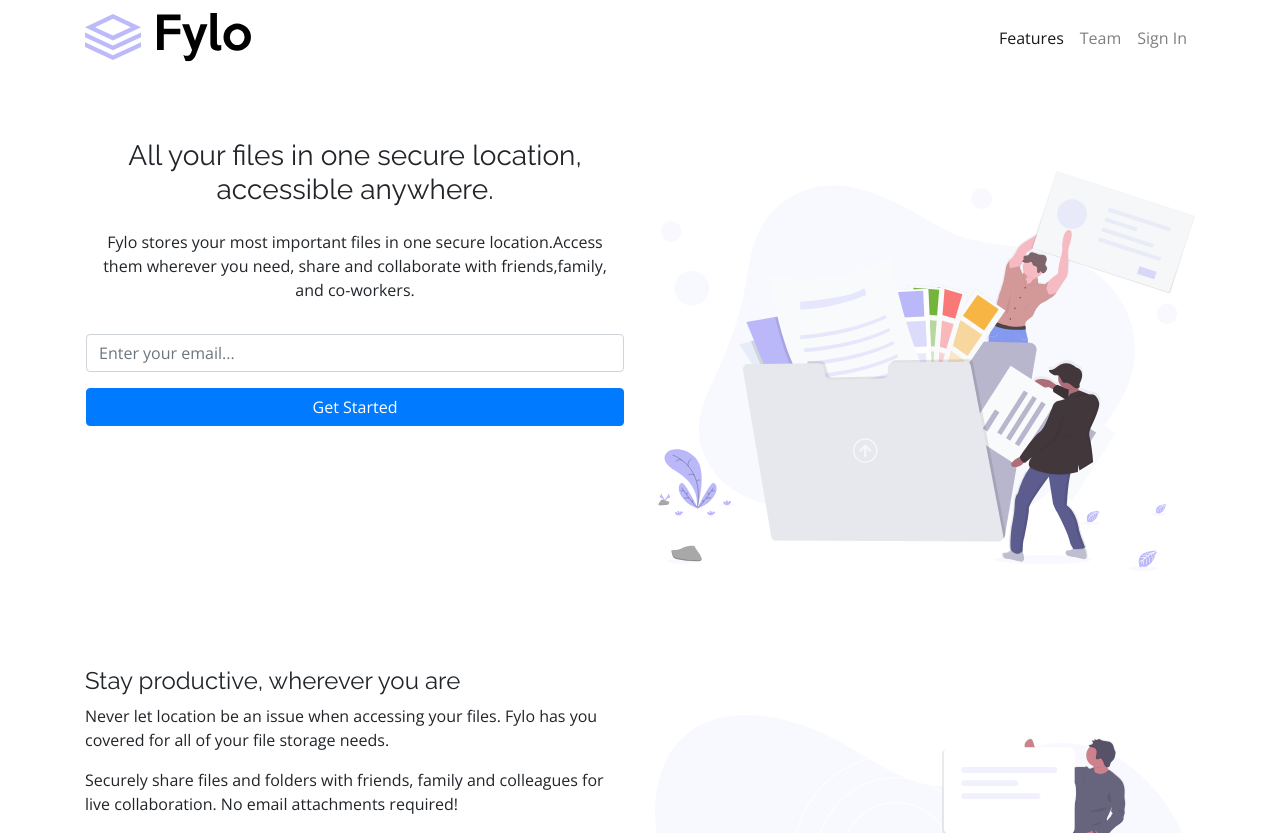
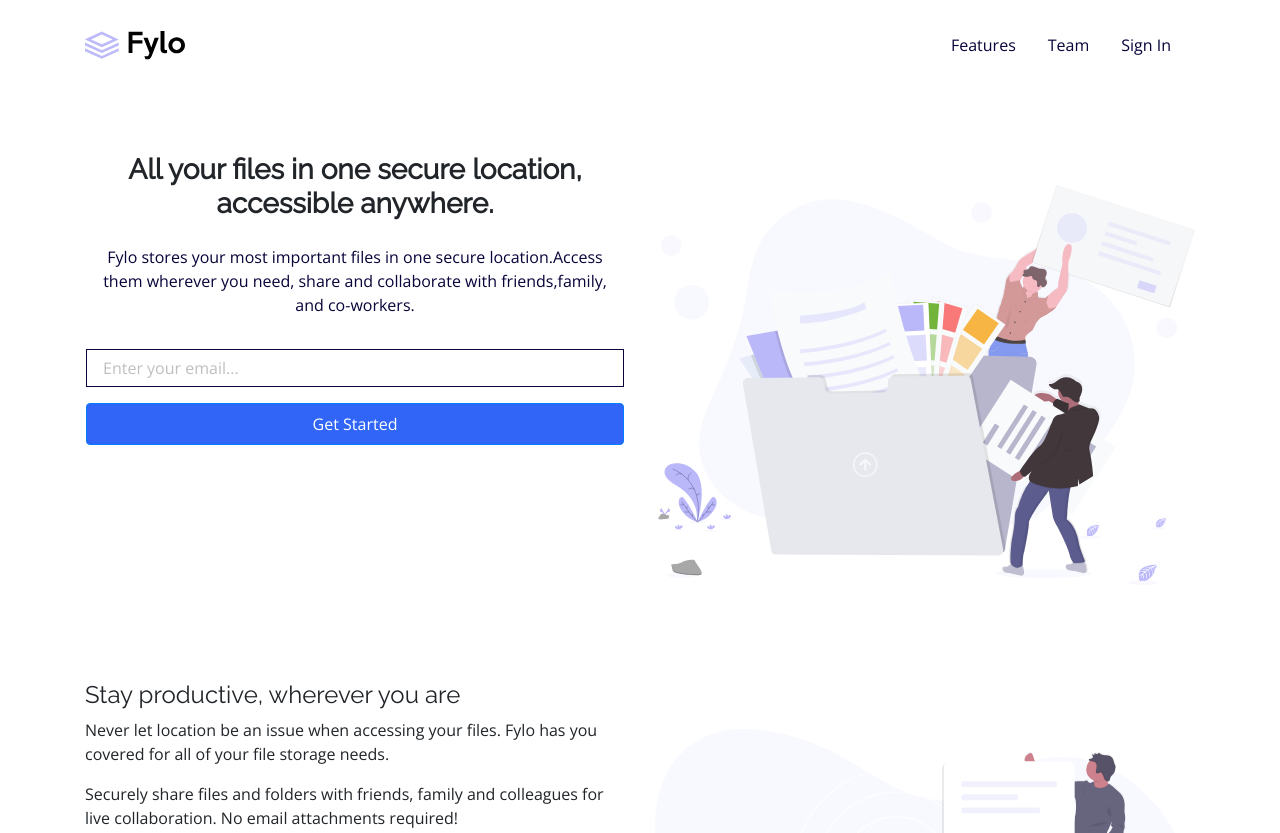
Before and after one commit to MFabri31/fylo-landing-page, a website: page public/index.html in a window 1280 px wide. Shown: the top 833 px of the page. Drawn offline with nearby package versions, Linux system fonts and the light colour scheme.

Commit message:
header and hero styles added

```diff
--- a/public/css/styles.css
+++ b/public/css/styles.css
@@ -6,7 +6,7 @@
     --acent-color2:hsl(170, 45%, 43%);
 
     --neutral-color:hsl(240, 75%, 98%);
-    --meutral-color2: hsl(0, 0%, 75%);
+    --neutral-color2: hsl(0, 0%, 75%);
 
     --main-font:'Open Sans', sans-serif;
     --alt-font:'Raleway', sans-serif;
@@ -19,6 +19,7 @@ body{
     font-family: var(--main-font);
     font-weight: 400;
 }
+
 
 h1,h2,h3,h4,h5,h6{
     font-family: var(--alt-font);
@@ -45,3 +46,41 @@ a{
 .attribution a {
     color: hsl(228, 45%, 44%);
 }
+
+
+/* -----------------------
+          HEADER
+-------------------------*/
+.main-logo{
+    width:100px;
+}
+
+.nav-link{
+    margin-right: 1rem;
+    color:var(--primary-color)!important;
+    font-size: 700;
+}
+
+
+
+/* -----------------------
+          hero
+-------------------------*/
+
+.hero-text{
+    color: var(--primary-color);
+
+}
+
+.main-form-input{
+    border:1px solid var(--primary-color);
+    border-radius:0;
+}
+
+.main-form-input::placeholder{
+    color: var(--neutral-color2);
+}
+
+.btn{
+    background-color:var(--acent-color);
+}
--- a/public/index.html
+++ b/public/index.html
@@ -22,15 +22,15 @@
 <body>
 
   <!-- header -->
-  <header class="main-header">
+  <header class="main-header py-3">
     <nav class="navbar navbar-expand-lg navbar-light">
       <div class="container">
         <a class="navbar-brand" href="#">
-          <img src="assets/img/logo.svg" alt="main-logo" class="img-fluid">
+          <img src="assets/img/logo.svg" alt="main-logo" class="main-logo">
         </a>
         <div class=" d-flex justify-content-end" id="navbarNav">
           <ul class="navbar-nav d-flex flex-row">
-            <li class="nav-item active">
+            <li class="nav-item">
               <a class="nav-link" href="#">Features <span class="sr-only">(current)</span></a>
             </li>
             <li class="nav-item">
@@ -58,17 +58,17 @@
         <!-- col-1 -->
         <!-- col-2 -->
         <div class="col-md-6 order-md-1 text-center p-3">
-          <h1 class="title h3"> All your files in one secure location, accessible anywhere.
+          <h1 class="title h3 font-weight-bold"> All your files in one secure location, accessible anywhere.
           </h1>
-          <p class="paragraph p-3">Fylo stores your most important files in one secure location.Access them wherever you
+          <p class="hero-text p-3">Fylo stores your most important files in one secure location.Access them wherever you
             need, share and collaborate with friends,family, and co-workers.</p>
           <!-- form -->
           <form class="main-form">
             <div class="form-group">
-              <input type="email" class="form-control" id="exampleInputEmail1" aria-describedby="emailHelp"
-                placeholder="Enter your email...">
+              <input type="email" class="form-control main-form-input p-3" id="exampleInputEmail1"
+                aria-describedby="emailHelp" placeholder="Enter your email...">
             </div>
-            <button type="submit" class="btn btn-primary w-100"> Get Started</button>
+            <button type="submit" class="btn btn-primary w-100 p-2"> Get Started</button>
           </form>
           <!-- form -->
         </div>
```
